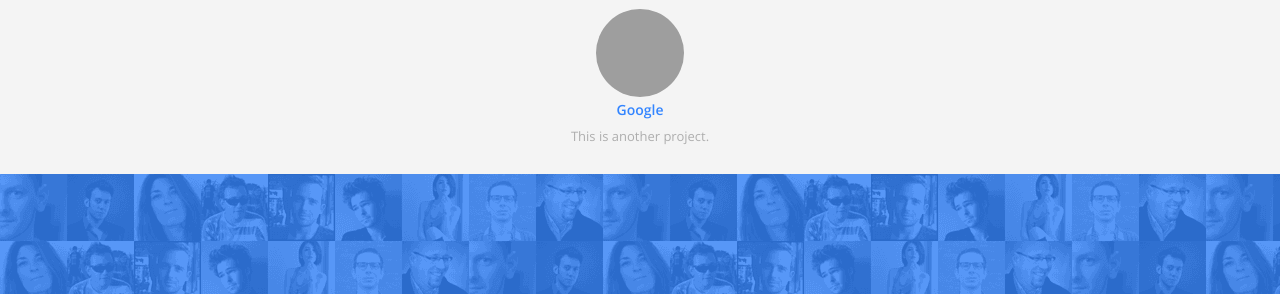
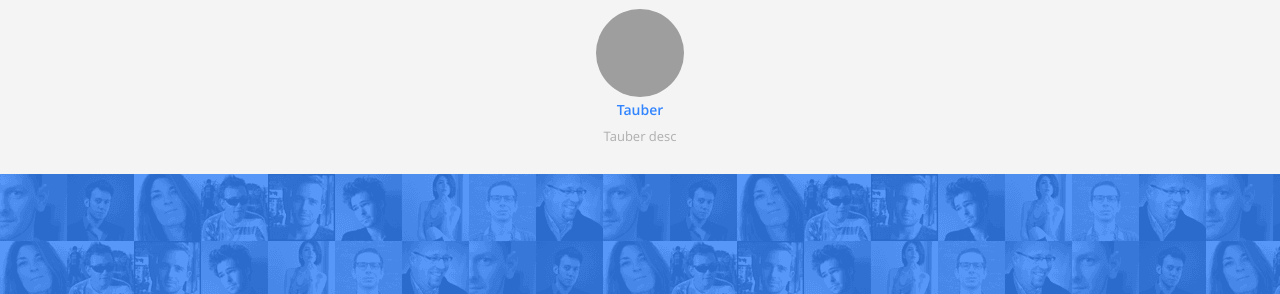
Before and after one commit to tauber7/taub, a Jekyll site: the page built from index.html, in a window 1280 px wide and 900 px high, scrolled down 2344 px. Shown: the part 160-454 px from the top of the window. Built offline with Jekyll 4.4.1, drawn with Linux system fonts in a browser that asks for light colours; grey boxes are pictures that could not be loaded.

Commit message:
Update projects.yml

```diff
--- a/_data/index/projects.yml
+++ b/_data/index/projects.yml
@@ -15,8 +15,8 @@
   img: /static/assets/img/landing/python.png
   desc: This project is other's project. I use another request to get repo's information.
 
-- name: Google
-  i18n: google
+- name: Tauber
+  i18n: Tauber
   url: https://google.com
   img: /static/assets/img/landing/google.png
-  desc: This is another project.
+  desc: Tauber desc
```
